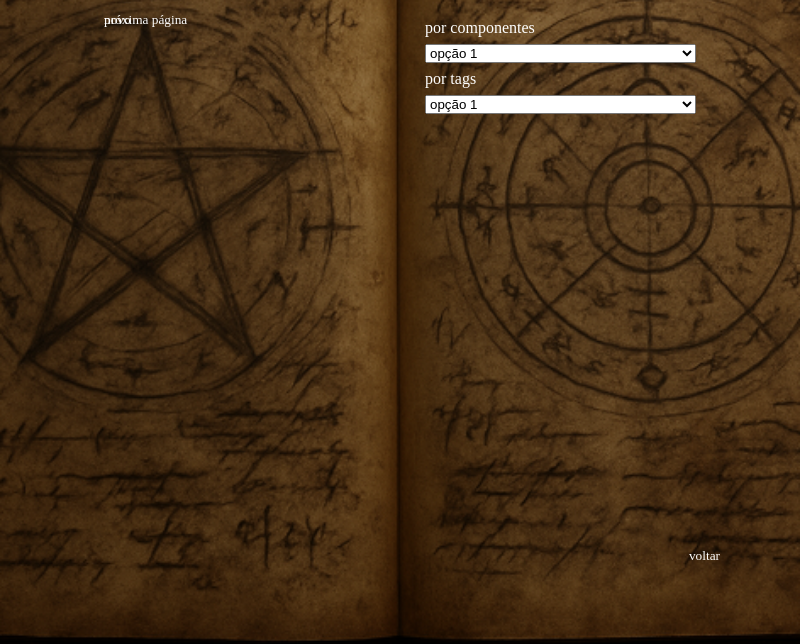
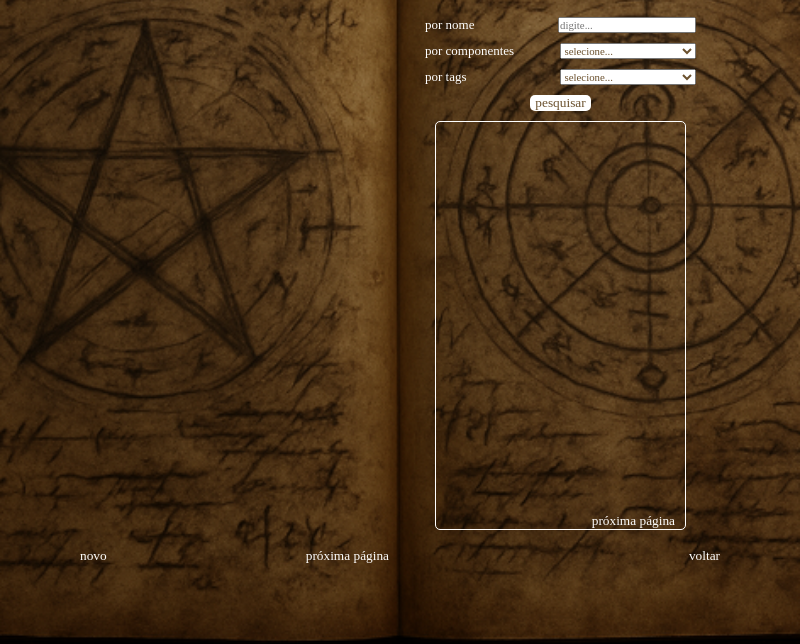
Before and after one commit to lfjade/codex-arcana, an Electron app: page feiticos.html in a window 800 px wide. Shown: the part 156-800 px from the top of the page. Drawn offline with Linux system fonts and the light colour scheme; no server answers; a web font is replaced by a local one.

Commit message:
pagina feiticos ok, voltar semi-ok, novoFeitico em desenvolvimento

```diff
--- a/feiticos.html
+++ b/feiticos.html
@@ -17,20 +17,34 @@
         </div>
         <div class = "pagina">
             <h1>localizar</h1>
-            <form>
+            <form id = "localizar-feiticos">
+                <div id="form-linha">
+                    <label for="nome">por nome</label>
+                    <input type="text" id ="nome" placeholder = "digite...">
+                </div>
+                <div id = "form-linha">
                     <label for="componentes">por componentes</label>
                     <select id = "componentes">
+                        <option value = "" disabled selected>selecione...</option>
                         <option value = "1">opção 1</option>
                         <option value = "2">opção 2</option>
                         <option value = "3">opção 3</option>
                     </select>
+                </div>
+                <div id = "form-linha">
                     <label for="tags">por tags</label>
                     <select id = "tags">
+                        <option value = "" disabled selected>selecione...</option>
                         <option value = "1">opção 1</option>
                         <option value = "2">opção 2</option>
                         <option value = "3">opção 3</option>
                     </select>
+                </div>
+                <button class = "botao-form">pesquisar</button>
             </form>
+            <div class= "resultado-pesquisa">
+                <button id = "proxima-pagina">próxima página</button>
+            </div>
             <button id = "voltar">voltar</button>
         </div>
     </div>
--- a/main.js
+++ b/main.js
@@ -24,8 +24,8 @@ async function createMainWindow(){
 
     ipcMain.on('voltar-pagina', () =>{
         const janela = BrowserWindow.getFocusedWindow()
-        if (janela && janela.webContents.navigationHistory.canGoBack){
-            janela.webContents.navigationHistory.goBack
+        if (janela && janela.webContents.navigationHistory.canGoBack()){
+            janela.webContents.navigationHistory.goBack()
         }
     })
 })
--- a/renderer.js
+++ b/renderer.js
@@ -34,6 +34,13 @@ window.addEventListener('DOMContentLoaded', async () =>{
     if (linkFeiticos){
         linkFeiticos.addEventListener('click', () =>{
         window.api.irParaPagina('feiticos.html')
+        })
+    }
+
+    const btnNovoFeitico = document.getElementById('novo-feitico')
+    if (btnNovoFeitico){
+        btnNovoFeitico.addEventListener('click', () => {
+            window.api.irParaPagina('novoFeitico.html')
         })
     }
 
--- a/styleHome.css
+++ b/styleHome.css
@@ -45,6 +45,9 @@ body::before {
   padding: 1.5rem;
   overflow: auto;
   position: relative;
+  height: 100%;
+  display: flex;
+  flex-direction: column;
 }
 
 body > * {
@@ -78,6 +81,16 @@ button {
   right:0;
 }
 
+#novo-feitico{
+  bottom:0;
+  left:0;
+}
+
+#proxima-pagina{
+  bottom:0;
+  right:10px
+}
+
 a{
   text-decoration: none;
   color: white;
@@ -87,3 +100,50 @@ form{
   display: flex;
   flex-direction: column;
 }
+
+#form-linha{
+  display: flex;
+  align-items: center;
+  font-size: small;
+}
+
+#form-linha label, select, input{
+  flex:1
+}
+
+input[type=text], select{
+  font-family: 'Inknut Antiqua', serif;
+  line-height: 1.0;
+  font-size: smaller;
+  color:#6B512E
+}
+
+.botao-form{
+  position:static;
+  color: #6B512E;
+  background-color: white;
+  border-radius: 5px;
+  width: fit-content;
+  margin:5px auto 0;
+  padding: 0px 5px;
+}
+
+.resultado-pesquisa{
+  border: white solid 1px;
+  border-radius: 5px;
+  position: relative;
+  flex-grow: 1;
+  margin: 10px;
+}
+
+#ritualistica{
+  background: transparent;
+  border: #fff 1px solid;
+  border-radius: 5px;
+  margin: 5px;
+}
+
+.label-centralizado{
+  display: block;
+  text-align: center;
+}
```
Also changed, not shown: novoFeitico.html (added, +24 -0 lines). Lines whose indentation alone changed are shown as unchanged.
